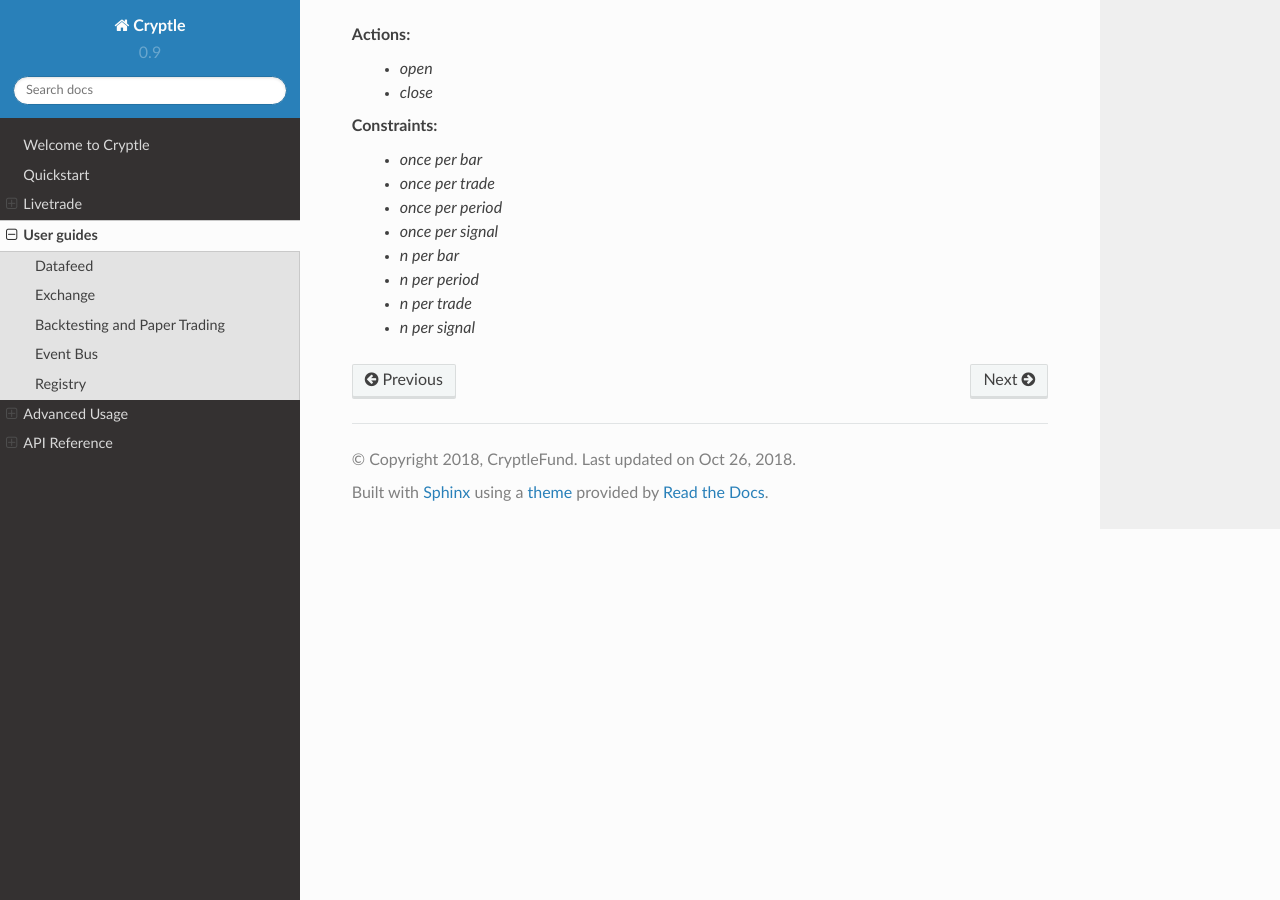
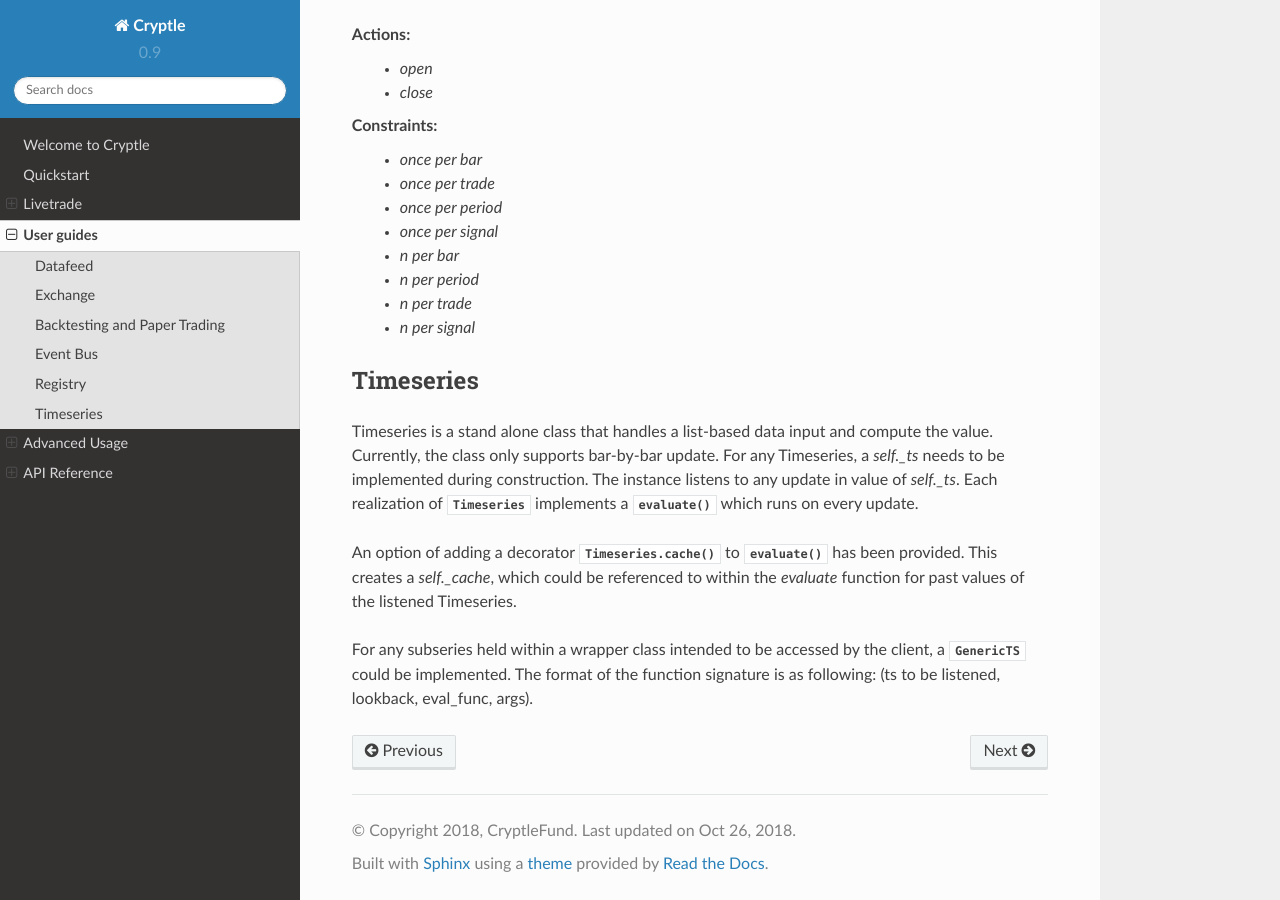
Before and after one commit to bridgelancer/cryptle_fork, a Sphinx documentation site: the page built from docs/guides.rst, in a window 1280 px wide and 900 px high, scrolled down 3198 px. Built offline with Sphinx 7.4.7 and the Read the Docs theme 2.0.0, drawn with Linux system fonts in a browser that asks for light colours.

Commit message:
Add Timeseries guides

```diff
--- a/docs/guides.rst
+++ b/docs/guides.rst
@@ -165,3 +165,22 @@ Constraints:
    - `n per period`
    - `n per trade`
    - `n per signal`
+
+.. _timeseries_ref:
+
+Timeseries
+----------
+
+Timeseries is a stand alone class that handles a list-based data input and
+compute the value. Currently, the class only supports bar-by-bar update. For
+any Timeseries, a `self._ts` needs to be implemented during construction. The instance
+listens to any update in value of `self._ts`. Each realization of :class:`Timeseries`
+implements a :meth:`evaluate` which runs on every update.
+
+An option of adding a decorator :meth:`Timeseries.cache` to :meth:`evaluate` has
+been provided. This creates a `self._cache`, which could be referenced to within
+the `evaluate` function for past values of the listened Timeseries.
+
+For any subseries held within a wrapper class intended to be accessed by the
+client, a :class:`GenericTS` could be implemented. The format of the function
+signature is as following: (ts to be listened, lookback, eval_func, args).
```
